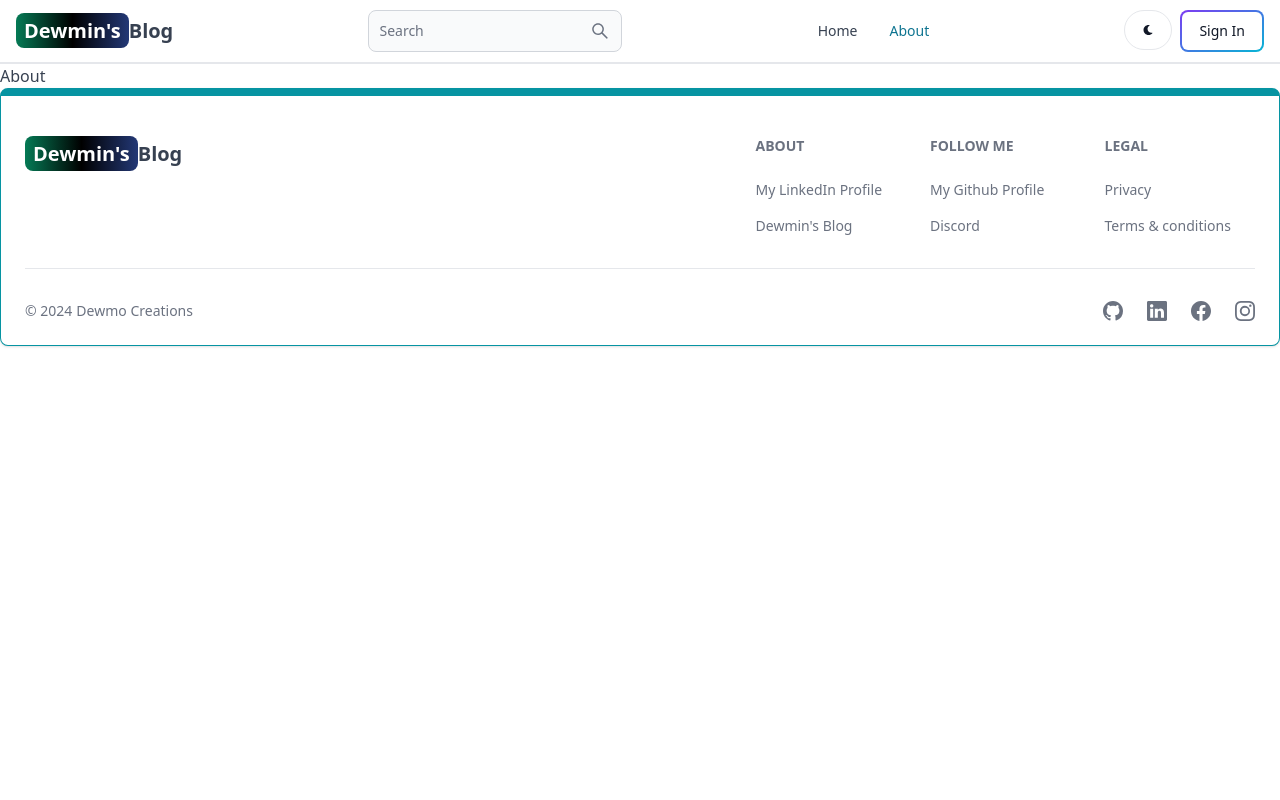
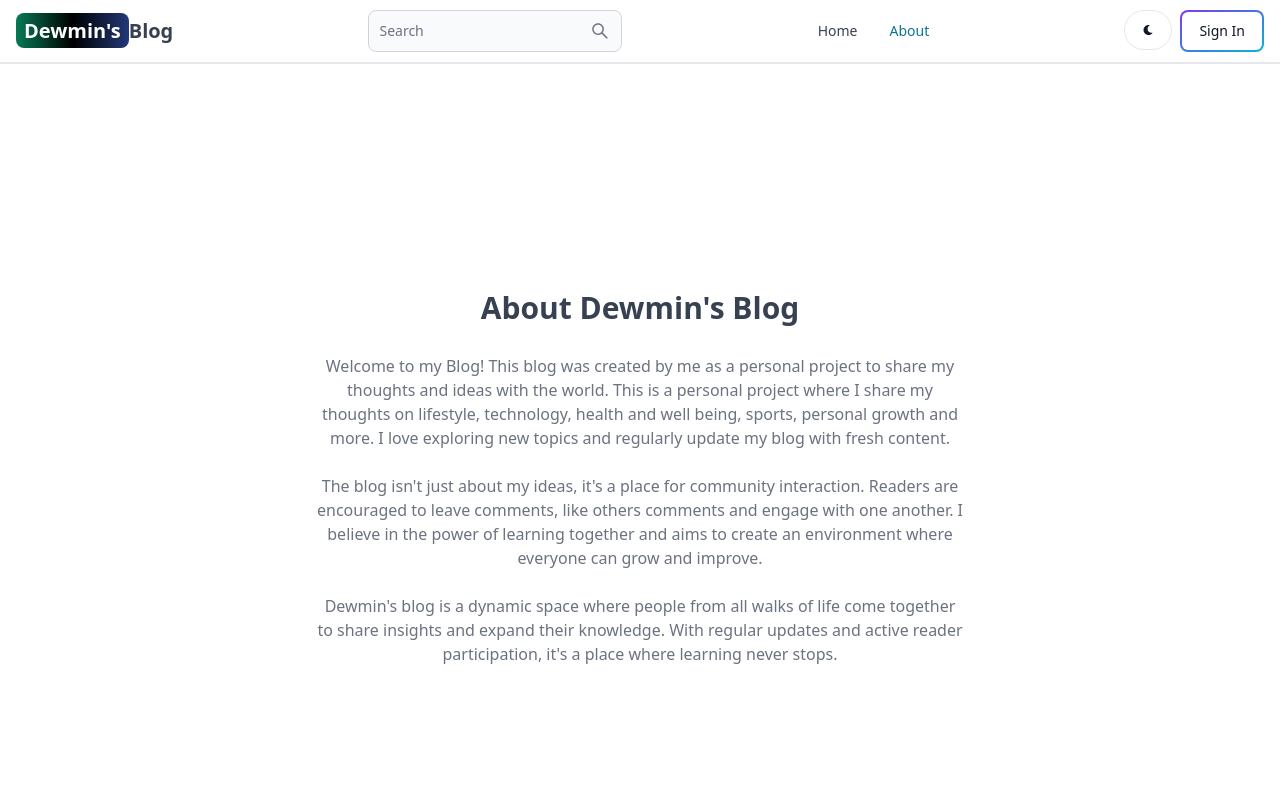
Before and after one commit to imeshaDewmin/Mern-blog, a React (Vite) app in the folder client/: page /about in a window 1280 px wide. Shown: the top 800 px of the page. Built offline with nearby package versions, Linux system fonts and the light colour scheme; no server answers.

Commit message:
Complete about page

```diff
--- a/client/src/pages/About.jsx
+++ b/client/src/pages/About.jsx
@@ -2,6 +2,25 @@ import React from 'react'
 
 export default function About() {
   return (
-    <div>About</div>
+    <div className='min-h-screen flex items-center  justify-center'>
+      <div className='max-w-2xl mx-auto p-3 text-center'>
+        <div className=''>
+          <h1 className='text-3xl font-semibold text-center my-7'>About Dewmin's Blog</h1>
+          <div className='text-md text-gray-500 flex flex-col gap-6'>
+            <p>Welcome to my Blog! This blog was created by me as a personal project to share my thoughts and ideas with the world.
+              This is a personal project where I share my thoughts on lifestyle, technology, health and well being,  sports, personal growth and more. I love exploring new topics and regularly update my blog with fresh content.
+            </p>
+
+            <p>The blog isn't just about my ideas, it's a place for community interaction. Readers are encouraged to leave comments, like others comments and engage with one another.
+              I believe in the power of learning together and aims to create an environment where everyone can grow and improve.
+            </p>
+
+            <p>Dewmin's blog is a dynamic space where people from all walks of life come together to share insights and expand their knowledge.
+              With regular updates and active reader participation, it's a place where learning never stops.
+            </p>
+          </div>
+        </div>
+      </div>
+    </div>
   )
 }
--- a/client/src/pages/CreatePost.jsx
+++ b/client/src/pages/CreatePost.jsx
@@ -99,6 +99,7 @@ export default function CreatePost() {
                         <option value="entertainment">Entertainment</option>
                         <option value="education">Education</option>
                         <option value="health">Health and Wellness</option>
+                        <option value="sports">Sports</option>
 
                     </Select>
                 </div>
--- a/client/src/pages/UpdatePost.jsx
+++ b/client/src/pages/UpdatePost.jsx
@@ -128,6 +128,7 @@ export default function UpdatePost() {
                         <option value="entertainment">Entertainment</option>
                         <option value="education">Education</option>
                         <option value="health">Health and Wellness</option>
+                        <option value="sports">Sports</option>
 
                     </Select>
                 </div>
```
